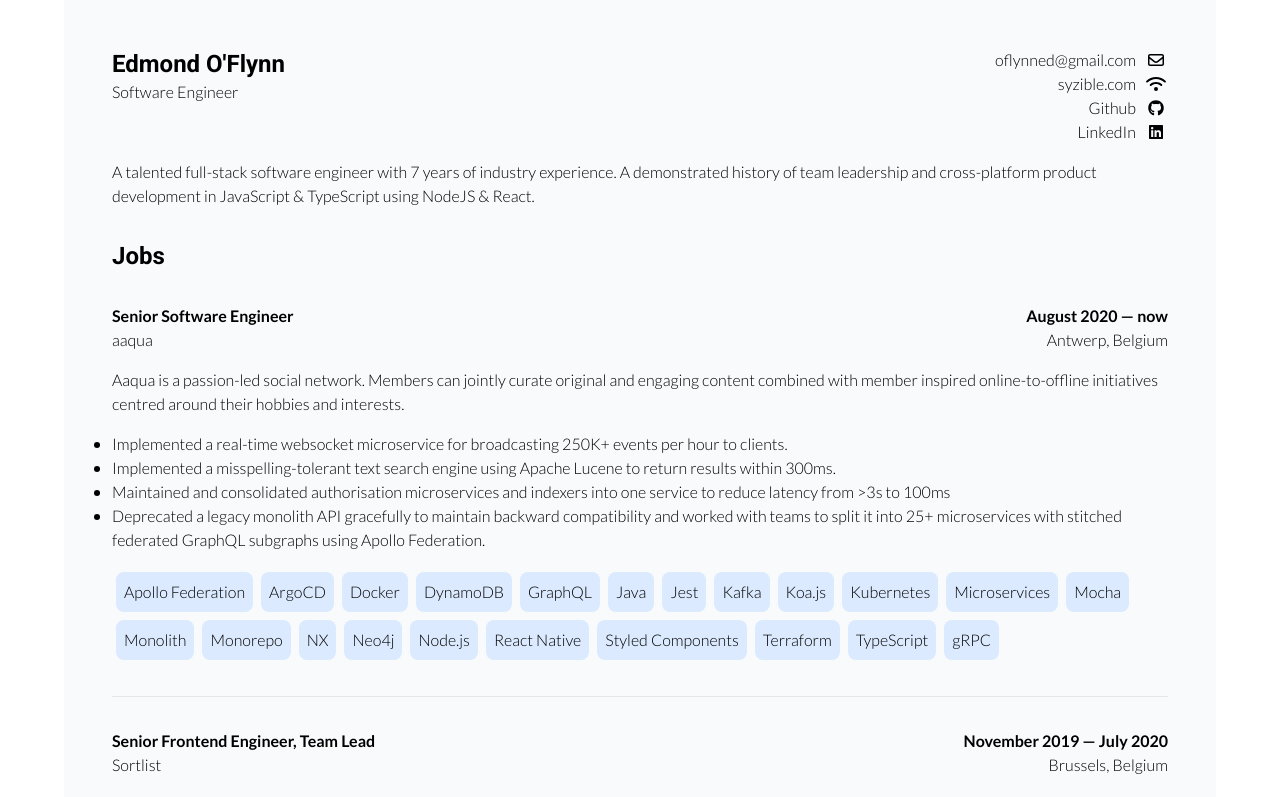
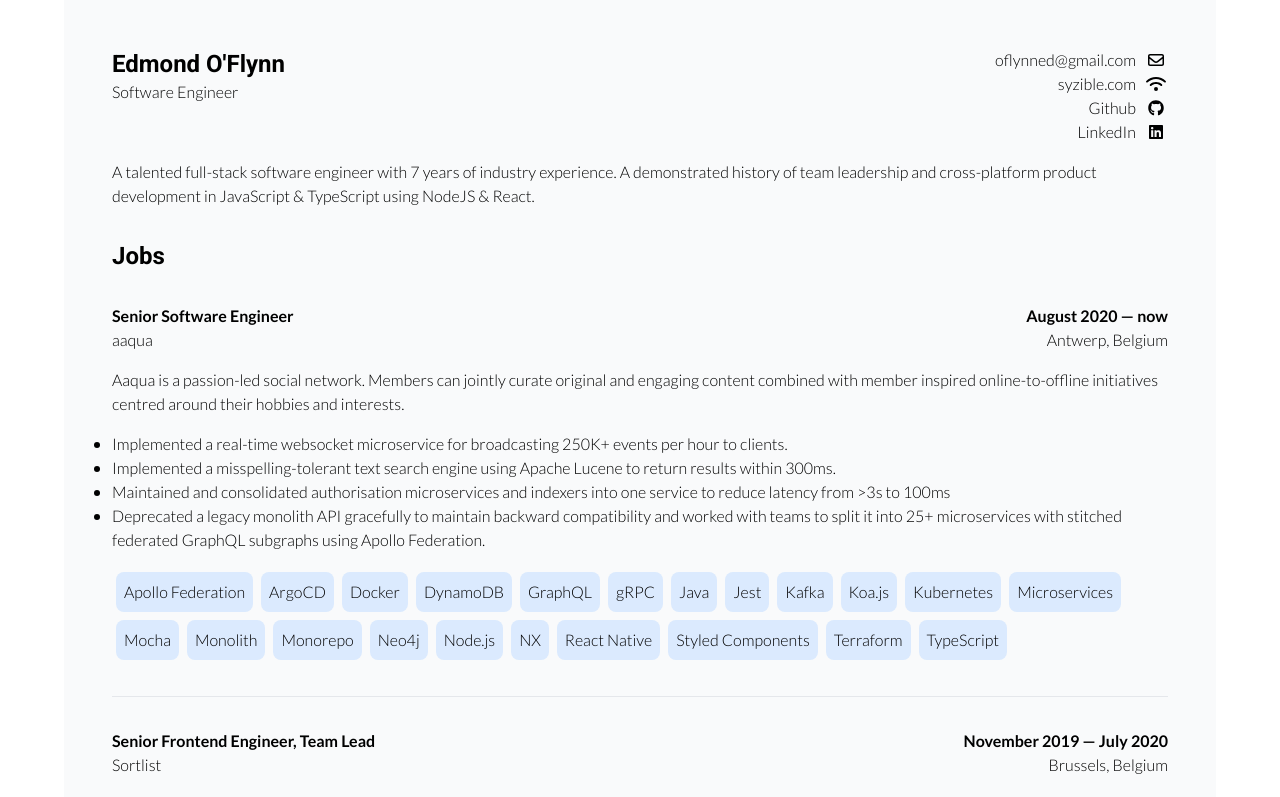
Before and after one commit to oflynned/personal-website, a Next.js app: page /resume in a window 1280 px wide. Shown: the top 797 px of the page. Built offline with nearby package versions, Linux system fonts and the light colour scheme.

Commit message:
chore: fix chip order

```diff
--- a/src/design-system/components/job.tsx
+++ b/src/design-system/components/job.tsx
@@ -41,7 +41,7 @@
       <div className={'mt-4'}>
         <ChipHolder>
           {job.technologies
-            .sort((a, b) => (a > b ? 1 : -1))
+            .sort((a, b) => (a.toLowerCase() > b.toLowerCase() ? 1 : -1))
             .map((technology, index) => (
               <div key={index} className={'m-1'}>
                 <Chip>{technology}</Chip>
--- a/src/design-system/components/portfolio.tsx
+++ b/src/design-system/components/portfolio.tsx
@@ -25,7 +25,7 @@
       <ul className={'mt-4'}>
         <ChipHolder>
           {project.technologies
-            .sort((a, b) => (a > b ? 1 : -1))
+            .sort((a, b) => (a.toLowerCase() > b.toLowerCase() ? 1 : -1))
             .map((technology) => (
               <li key={technology} className={'m-1'}>
                 <Chip>{technology}</Chip>
```
